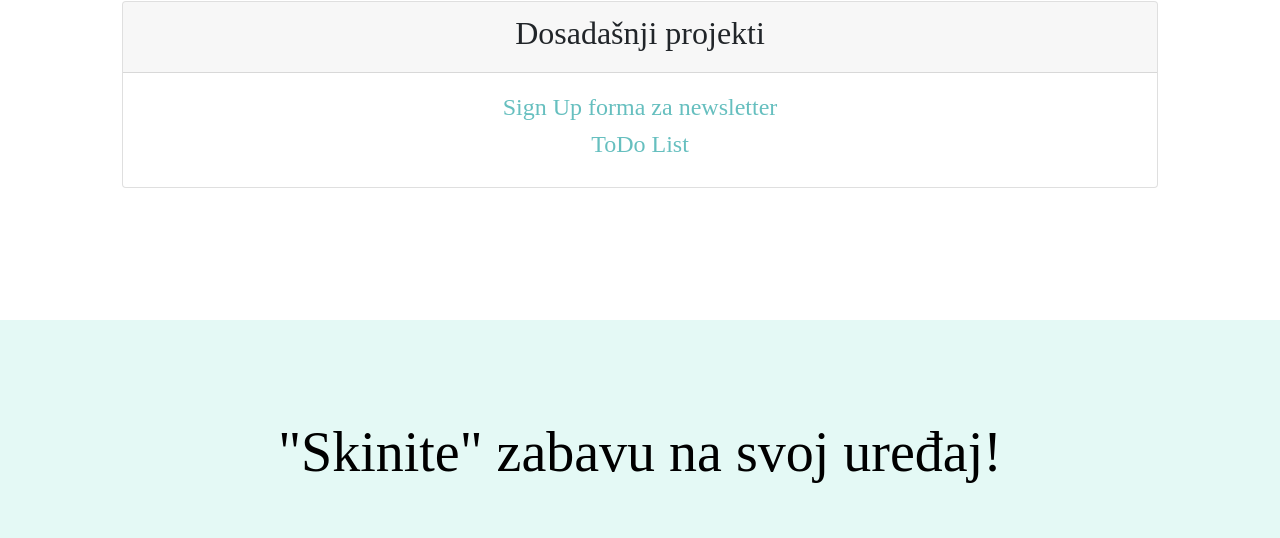
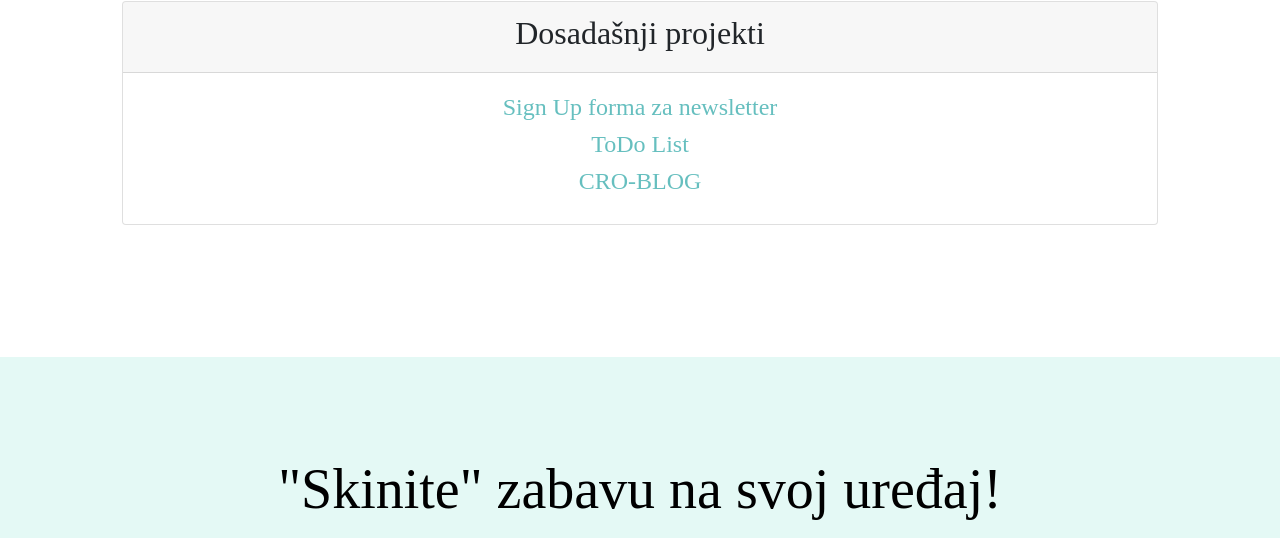
Before and after one commit to suncica-negra/Lagonatis, a plain HTML site: page index.html in a window 1280 px wide. Shown: the part 4234-4772 px from the top of the page. Drawn offline with nearby package versions, Linux system fonts and the light colour scheme.

Commit message:
Add files via upload

```diff
--- a/index.html
+++ b/index.html
@@ -300,6 +300,7 @@ Have fun!!</p>
           <div class="card-body">
             <h4><a href="https://glacial-peak-43506.herokuapp.com" class="boja_linka" target="_blank">Sign Up forma za newsletter</a></h4>
             <h4><a href="https://secret-crag-28784.herokuapp.com" class="boja_linka" target="_blank">ToDo List</a></h4>
+            <h4><a href="https://hidden-plateau-63597.herokuapp.com" class="boja_linka" target="_blank">CRO-BLOG</a></h4>
           </div>
         </div>
   </div>
```
